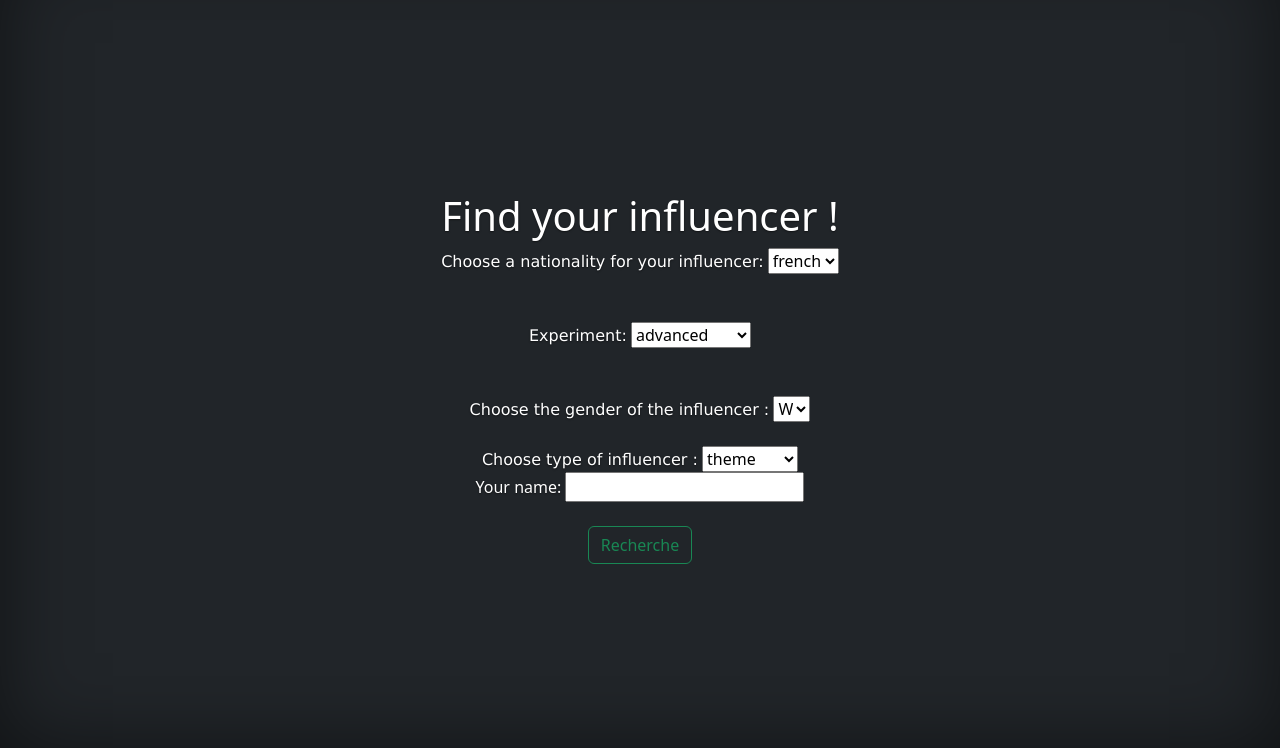
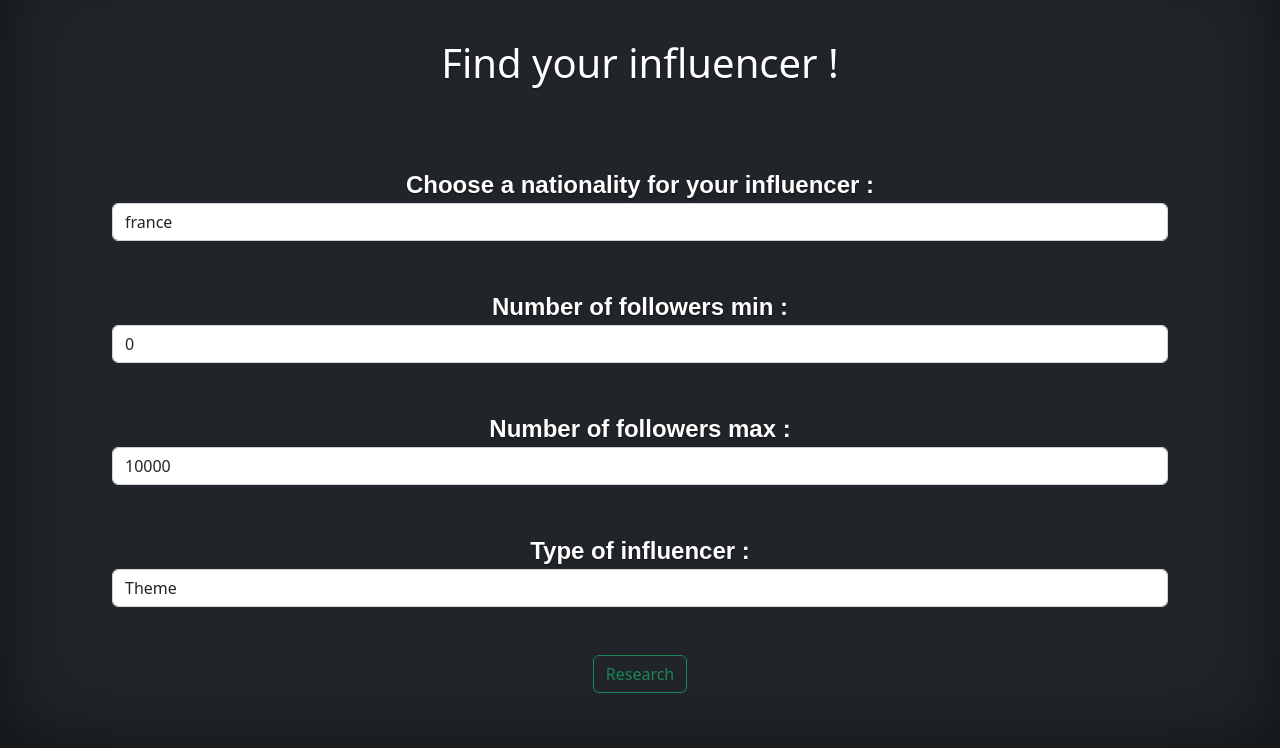
Before and after one commit to layiane/huntfluencer, a Django app: page /trouver_mon_influenceur/forms in a window 1280 px wide. Shown: the part 52-800 px from the top of the page. Run offline with Django 4.2, Linux system fonts and the light colour scheme; data comes from the database, SQL or seed files in the repository; some libraries are stand-ins or nearby versions.

Commit message:
final version

```diff
--- a/huntfluencer/polls/static/cover.css
+++ b/huntfluencer/polls/static/cover.css
@@ -51,5 +51,3 @@ body {
   color: #fff;
   border-bottom-color: #fff;
 }
-
-a, a:hover, a:active, a:visited { color: white; }
--- a/huntfluencer/polls/templates/contact.html
+++ b/huntfluencer/polls/templates/contact.html
@@ -89,10 +89,10 @@
   </header>
 
   <main class="px-3">
-    <h1>Contact us by  :</h1>
+    <h1>Contact us </h1>
     <p class="lead"><ul>
       <a>email : huntfluencer@gmail.com <br/></a>
-      <a>phone : <a href="non.html">07 43 84 52 23</a></a>
+      <a>phone : 07 43 84 52 23</a>
   </ul></p>
     <p class="lead">
 
--- a/huntfluencer/polls/templates/forms.html
+++ b/huntfluencer/polls/templates/forms.html
@@ -8,7 +8,7 @@
   <meta name="author" content="Mark Otto, Jacob Thornton, and Bootstrap contributors">
   <meta name="generator" content="Hugo 0.104.2">
   <title>Cover Template · Bootstrap v5.2</title>
-  <link rel="icon" type="image/x-icon" href="../static/lasso.ico">
+
   <link rel="canonical" href="https://getbootstrap.com/docs/5.2/examples/cover/">
 
 
@@ -69,8 +69,25 @@
       white-space: nowrap;
       -webkit-overflow-scrolling: touch;
     }
+    .s-select>select {
+    -webkit-appearance: none;
+    -moz-appearance: none;
+    appearance: none;
+    position: relative;
+    width: 100%;
+    height: 100%;
+    padding: 0.6em 0.7em;
+    padding-right: var(--su32);
+    border: 1px solid var(--bc-darker);
+    border-radius: var(--br-sm);
+    background-color: var(--white);
+    outline: 0;
+    font-size: var(--fs-body1);
+    font-family: inherit;
+    color: var(--black);
+    line-height: var(--lh-sm);
+}
   </style>
-
 
   <!-- Custom styles for this template -->
   {% load static %}
@@ -90,15 +107,17 @@
         </nav>
       </div>
     </header>
+    <h1>Find your influencer !</h1>
+    <br>
+    <br>
+    <br>
 
       <main class="px-3">
         <form action="{% url 'results' %}" method="post" id="SystemForm">
           {% csrf_token %}
-        <br />
-        <h1>Find your influencer !</h1>
           <center>
-          <FONT face="Verdana"><label for="model-select">Choose a nationality for your influencer:</FONT></label>
-          <select name="langue" id="langue" }'>
+            <FONT face="sans-serif" size = 5><label for="model-select"><b>Choose a nationality for your influencer :</b></FONT></label>
+            <select name="langue" id="langue" class="form-control">
               {% for langue in list_nationalites %}
               <option>{{langue}}
                 {% endfor %}
@@ -107,38 +126,36 @@
           <br />
           <br />
           <center>
-          <FONT face="Verdana"><label for="model-select">Experiment:</FONT></label>
-          <select name="experience" id="experience" }'>
-            {% for experience in list_xp %}
-            <option>{{experience}}
+            <FONT face="sans-serif" size = 5><label for="model-select"><b>Number of followers min :</b></FONT></label>
+            <select name="follower_min" id="follower_min" class="form-control">
+              {% for follower_min in list_followers_min %}
+              <option>{{follower_min}}
                 {% endfor %}
             </select>
           </center>
           <br />
           <br />
-        <FONT face="Verdana"><label for="model-select">Choose the gender of the influencer :</FONT></label>
-        <select name="gender" id="gender" }'>
-          {% for genre in list_genres %}
-          <option>{{genre}}
+          <center>
+            <FONT face="sans-serif" size = 5><label for="model-select"><b>Number of followers max :</b></FONT></label>
+            <select name="follower_max" id="follower_max" class="form-control">
+              {% for follower_max in list_followers_max %}
+              <option>{{follower_max}}
                 {% endfor %}
             </select>
           </center>
           <br />
           <br />
-        <FONT face="Verdana"><label for="model-select">Choose type of influencer :</FONT></label>
-        <select name="theme" id="theme">
-          <option placeholder>theme
+          <FONT face="sans-serif" size = 5><label for="model-select" ><b>Type of influencer :</b></FONT></label>
+          <select name="theme" id="theme"  class="form-control">
+            <option for="theme" class="visually-hidden" >Theme</option>
               {% for theme in list_themes %}
             <option>{{theme}}
               {% endfor %}
           </select>
           <br />
-        <label for="your_name">Your name: </label>
-        <input id="your_name" type="text" name="your_name" value="{{ current_name }}">
-        <br />
           <br />
           <button type="submit" name="system" value="system" form="SystemForm"
-          class="btn btn-outline-success my-2 my-sm-0">Recherche</button>
+            class="btn btn-outline-success my-2 my-sm-0" size="5" >Research</button>
 
         </form>
         </center>
--- a/huntfluencer/polls/views.py
+++ b/huntfluencer/polls/views.py
@@ -5,6 +5,16 @@ from django.http import HttpResponse
 from django.template import loader
 from polls.models import Influenceur
 from django.core.mail import send_mail
+import requests
+from bs4 import BeautifulSoup
+import pandas as pd
+import random
+import numpy as np
+
+
+
+
+
 
 # Create your views here.
 def home(request):
@@ -22,35 +32,113 @@ def forms(request):
 
         # return HttpResponse("This is a post request")
 
-    list_themes =  [i[0] for i in list(Influenceur.objects.values_list('theme').distinct())]
-    list_xp =  [i[0] for i in list(Influenceur.objects.values_list('experience').distinct())]
-    list_genres =  [i[0] for i in list(Influenceur.objects.values_list('gender').distinct())]
-    list_nationalites=  [i[0] for i in list(Influenceur.objects.values_list('nationality').distinct())]
+    list_themes =  ["beauty","crypto","gaming","science","lifestyle"]
+    #list_xp =  [i[0] for i in list(Influenceur.objects.values_list('experience').distinct())]
+    #list_genres =  [i[0] for i in list(Influenceur.objects.values_list('gender').distinct())]
+    #list_nationalites=  [i[0] for i in list(Influenceur.objects.values_list('nationality').distinct())]
+    list_nationalites=  ["france","united-states","brazil","japan","united-kingdom"]
+    list_followers_min = [0,10000,500000, 1000000]
+    list_followers_max = [10000,500000, 1000000, 10000000]
     context={
         'list_themes':list_themes,
-        'list_xp':list_xp,
-        'list_genres':list_genres,
+        #'list_xp':list_xp,
+        #'list_genres':list_genres,
         'list_nationalites':list_nationalites,
+        'list_followers_min':list_followers_min,
+        'list_followers_max':list_followers_max,
     }
     return render(request,'forms.html',context)
 
 
 def results_form(request):
     choix_theme=request.POST.get('theme',None)
-    choix_xp=request.POST.get('experience',None)
-    choix_genre=request.POST.get('gender',None)
+    #choix_xp=request.POST.get('experience',None)
+    #choix_genre=request.POST.get('gender',None)
     choix_nationalite=request.POST.get('langue',None)
-    test = request.POST.get('your_name')
-    print(test)
-    print(choix_theme,choix_xp,choix_genre,choix_nationalite)
-    results= Influenceur.objects.filter(gender=choix_genre,nationality=choix_nationalite,theme=choix_theme,experience = choix_xp)
-    print(results)
+    choix_followers_min=request.POST.get('follower_min',None)
+    choix_followers_max=request.POST.get('follower_max',None)
+    print([int(choix_followers_min),choix_followers_max,choix_nationalite,choix_theme])
+    #print(choix_theme,choix_xp,choix_genre,choix_nationalite)
+    #results= Influenceur.objects.filter(gender=choix_genre,nationality=choix_nationalite,theme=choix_theme,experience = choix_xp)
+    results= recup_country_category(choix_nationalite,choix_theme,int(choix_followers_min), int(choix_followers_max))
+    results= results.values.tolist()
+    #print(results)
     context = {
         'theme' : choix_theme,
-        'xp' : choix_xp,
-        'genre' : choix_genre,
+        #'xp' : choix_xp,
+        #'genre' : choix_genre,
         'nationalite' : choix_nationalite,
-        'results' : results
+        'followers_min':choix_followers_min,
+        'followers_max': choix_followers_max,
+        'results_2' : results
 
     }
     return render(request,'results.html',context)
+
+def text_to_num(liste):
+    d = {
+        'K': 3,
+        'M': 6,
+        'B': 9
+        }
+
+    liste_retour = []
+    for i in liste:
+        if i[-1] in d:
+            num, magnitude = i[:-1], i[-1]
+            liste_retour.append(int(float(num) * 10 ** d[magnitude]))
+        else:
+            liste_retour.append(int(float(i)))
+    return liste_retour
+def recup_country_category(country, category,n,j):
+    #1ere page
+    if country == "united-states":
+        country_name = "United States"
+    elif country == "united-kingdom":
+        country_name = " United Kingdom"
+    else:
+        country_name = country.title()
+    print(country_name)
+    r = requests.get(f"https://hypeauditor.com/top-instagram-{category}-{country}/")
+    soup = BeautifulSoup(r.content)
+    name = [tr.text for tr in soup.find_all(class_="contributor__name-content")]
+    followers = text_to_num([tr.text for tr in soup.find_all(class_="row-cell authentic")])
+    country = [tr.text for tr in soup.find_all(class_="row-cell audience")]
+    like = text_to_num([tr.text for tr in soup.find_all(class_="row-cell engagement")])
+    dataset_1 = pd.DataFrame(
+    {"name": name,
+     "country": country,
+     "category" : f"{category}",
+     "followers": followers,
+     "like_average" : like
+    })
+    print(dataset_1)
+    #2e page
+    r = requests.get(f"https://hypeauditor.com/top-instagram-{category}-{country}/?p=2")
+    soup = BeautifulSoup(r.content)
+    name = [tr.text for tr in soup.find_all(class_="contributor__name-content")]
+    followers = text_to_num([tr.text for tr in soup.find_all(class_="row-cell authentic")])
+    country = [tr.text for tr in soup.find_all(class_="row-cell audience")]
+    like = text_to_num([tr.text for tr in soup.find_all(class_="row-cell engagement")])
+    dataset_2 = pd.DataFrame(
+    {"name": name,
+     "country": country,
+     "category" : f"{category}",
+     "followers": followers,
+     "like_average" : like
+    })
+    print('test',dataset_2)
+    #fusion
+    dataset = pd.concat([dataset_1,dataset_2])
+    print(dataset)
+    print(f"test: {country_name}, min = {n}, max = {j}")
+    print(dataset['country'].value_counts())
+    df = dataset[(dataset.followers>=n) & (dataset.followers<=j) & (dataset.country == country_name)]
+    if df.empty:
+        dataset['followers']
+        dataset['followers'] = (dataset.apply(lambda x: float(np.random.randint(n, j)), axis=1))
+        df = dataset[dataset.country == country_name]
+    print(df[df['country'] == country_name])
+    if df.shape[0]>5:
+        df = df.sample(5).sort_values(by=['followers'])
+    return df.sort_values(by=['followers'],ascending=False)
```
Also changed, not shown: huntfluencer/polls/templates/results.html (+14 -18 lines), huntfluencer/polls/apps.py (line endings or trailing spaces). Lines whose indentation alone changed are shown as unchanged.
